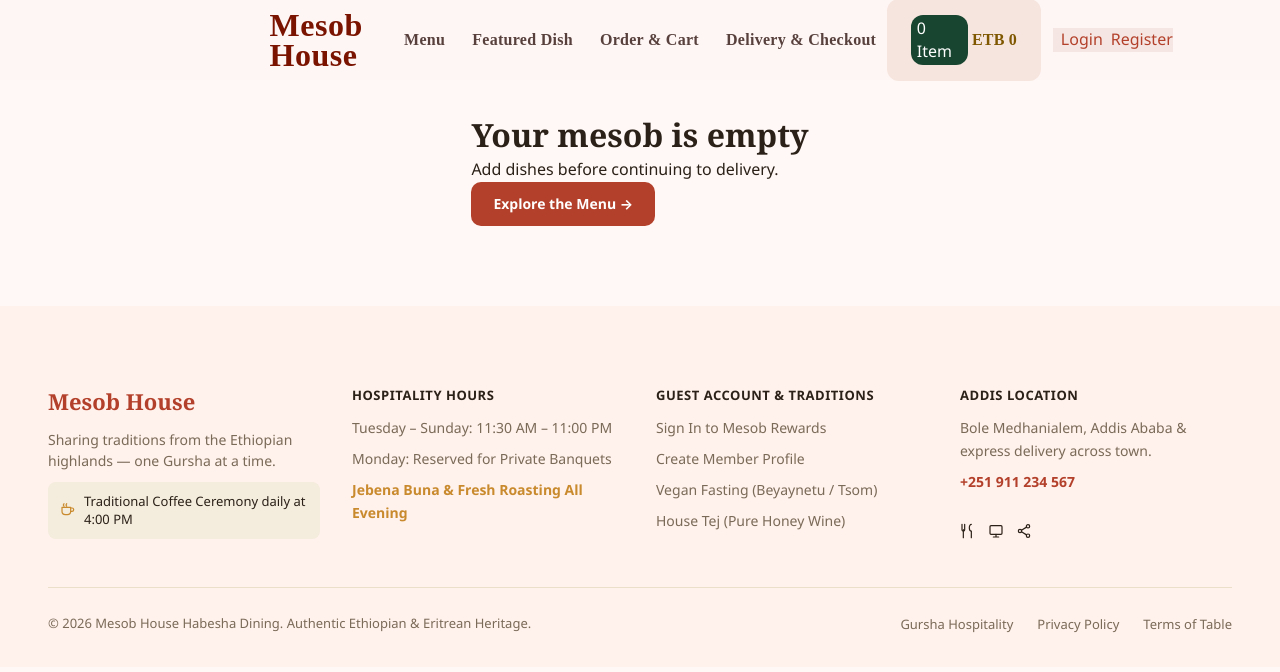
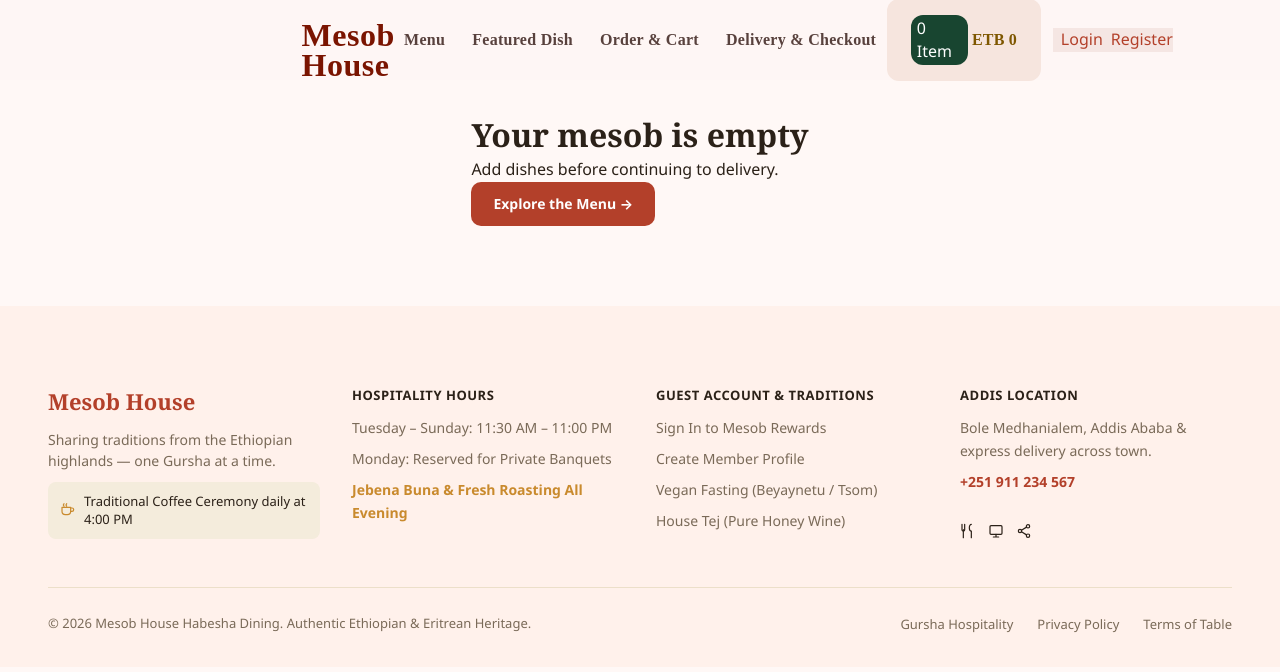
Before and after one commit to juffalx/mesob-capston, a React (Vite) app: page /mesob-capston/delivery in a window 1280 px wide. Shown: the top 672 px of the page. Built offline with nearby package versions, Linux system fonts and the light colour scheme.

Commit message:
fix: correct logo positioning

```diff
--- a/src/Component/Header/Logo/Logo.css
+++ b/src/Component/Header/Logo/Logo.css
@@ -1,11 +1,11 @@
-.logo{
-    position: relative;
-    top: 10;
-    left: 32;
-    display: flex;
-    min-width: 340.28px;
-    min-height:60px;
-    gap: 12px;
-    align-items: center;
-    color: #7A1401;
+.logo {
+  position: relative;
+  top: 10px;
+  left: 32px;
+  display: flex;
+  min-width: 340.28px;
+  min-height: 60px;
+  gap: 12px;
+  align-items: center;
+  color: #7a1401;
 }
```
